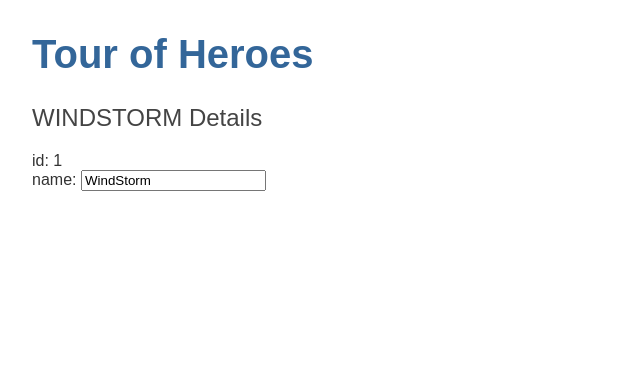
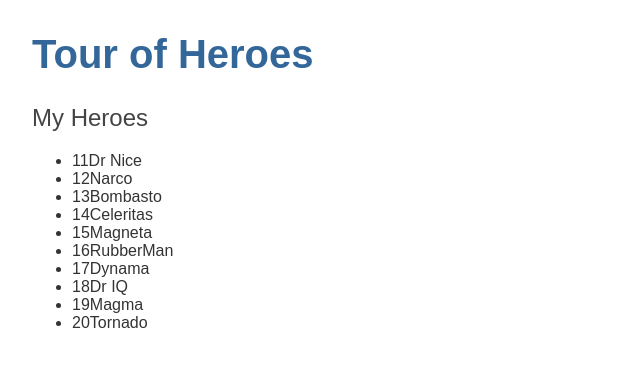
Before and after one commit to live4574/AngularStart, an Angular app in the folder angular-tour-of-heroes/: page / in a window 1280 px wide. Shown: the top 366 px of the page, without its empty margins (0-640 px from the left). Built offline with nearby package versions, Linux system fonts and the light colour scheme.

Commit message:
herores' details added when heroes name clicked

```diff
--- a/angular-tour-of-heroes/src/app/heroes/heroes.component.html
+++ b/angular-tour-of-heroes/src/app/heroes/heroes.component.html
@@ -1,7 +1,16 @@
-<h2>{{hero.name| uppercase}} Details</h2>
-<div><span>id: </span>{{hero.id}}</div>
-<div>
-    <label>name:
-      <input [(ngModel)]="hero.name" placeholder="name"/>
-    </label>
-  </div>
+<h2>My Heroes</h2>
+<ul class="heroes">
+    <li *ngFor="let hero of heroes" (click)="onSelect(hero)">
+        <span class="badge">{{hero.id}}</span>{{hero.name}}
+    </li>
+</ul>
+
+<div *ngIf="selectedHero">
+    <h2>{{selectedHero.name|uppercase}} Details</h2>
+    <div><span>id:</span>{{selectedHero.id}}</div>
+    <div>
+        <label>name:
+            <input [(ngModel)]="selectedHero.name" placeholder="name"/>
+        </label>
+    </div>
+</div>
--- a/angular-tour-of-heroes/src/app/heroes/heroes.component.ts
+++ b/angular-tour-of-heroes/src/app/heroes/heroes.component.ts
@@ -1,5 +1,7 @@
 import { Component, OnInit } from '@angular/core';
 import {Hero } from '../hero';
+
+import { HEROES } from '../mock-heroees';
 
 @Component({
   selector: 'app-heroes',
@@ -8,10 +10,12 @@
 })
 export class HeroesComponent implements OnInit {
   //hero 프로퍼티 추가, Windstorm
-  hero: Hero={
-    id:1,
-    name:'WindStorm'
-  };
+  heroes =HEROES;
+  selectedHero:Hero;
+
+  onSelect(hero:Hero):void{
+    this.selectedHero=hero;
+  }
 
   constructor() { }
 
--- /dev/null
+++ b/angular-tour-of-heroes/src/app/mock-heroees.ts
@@ -0,0 +1,14 @@
+import {Hero } from './hero';
+
+export const HEROES: Hero[]=[
+    {id:11, name:'Dr Nice'},
+    {id: 12, name:'Narco'},
+    {id:13,name:'Bombasto'},
+    { id: 14, name: 'Celeritas' },
+    { id: 15, name: 'Magneta' },
+    { id: 16, name: 'RubberMan' },
+    { id: 17, name: 'Dynama' },
+    { id: 18, name: 'Dr IQ' },
+    { id: 19, name: 'Magma' },
+    { id: 20, name: 'Tornado' }
+]
```
